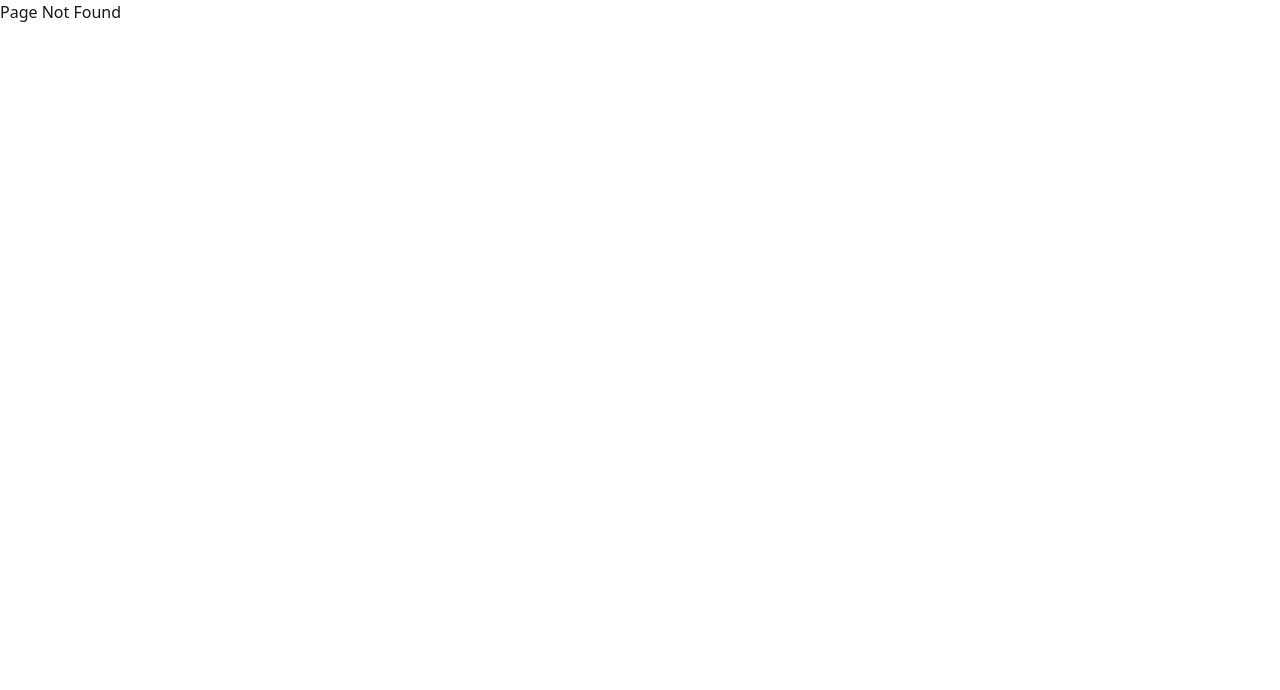
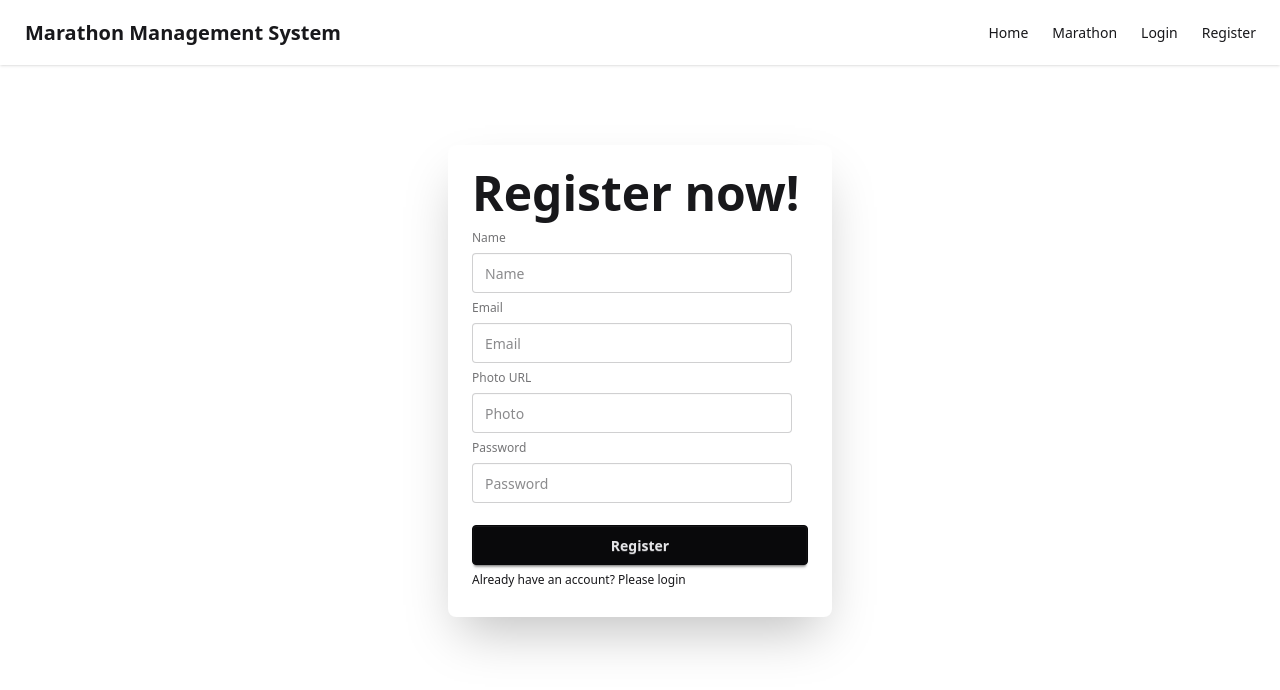
Before and after one commit to AAzizshishir/marathon-management-system, a React (Vite) app: page /register in a window 1280 px wide. Before the commit this address had no page. Shown: the top 690 px of the page. Built offline with nearby package versions, Linux system fonts and the light colour scheme.

Commit message:
added login and register page

```diff
--- /dev/null
+++ b/src/pages/login/Login.jsx
@@ -0,0 +1,23 @@
+import { Link } from "react-router";
+
+const Login = () => {
+  return (
+    <div className="card bg-base-100 w-full mx-auto my-20 max-w-sm shrink-0 shadow-2xl">
+      <div className="card-body">
+        <h1 className="text-5xl font-bold">Login now!</h1>
+        <form className="fieldset">
+          <label className="label">Email</label>
+          <input type="email" className="input" placeholder="Email" />
+          <label className="label">Password</label>
+          <input type="password" className="input" placeholder="Password" />
+          <button className="btn btn-neutral mt-4">Register</button>
+          <p>
+            Don't have an account? <Link to={"/register"}>Please Register</Link>
+          </p>
+        </form>
+      </div>
+    </div>
+  );
+};
+
+export default Login;
--- /dev/null
+++ b/src/pages/register/Register.jsx
@@ -0,0 +1,27 @@
+import { Link } from "react-router";
+
+const Register = () => {
+  return (
+    <div className="card bg-base-100 w-full mx-auto my-20 max-w-sm shrink-0 shadow-2xl">
+      <div className="card-body">
+        <h1 className="text-5xl font-bold">Register now!</h1>
+        <form className="fieldset">
+          <label className="label">Name</label>
+          <input type="text" className="input" placeholder="Name" />
+          <label className="label">Email</label>
+          <input type="email" className="input" placeholder="Email" />
+          <label className="label">Photo URL</label>
+          <input type="url" className="input" placeholder="Photo" />
+          <label className="label">Password</label>
+          <input type="password" className="input" placeholder="Password" />
+          <button className="btn btn-neutral mt-4">Register</button>
+          <p>
+            Already have an account? <Link to={"/login"}>Please login</Link>
+          </p>
+        </form>
+      </div>
+    </div>
+  );
+};
+
+export default Register;
--- a/src/routes.jsx
+++ b/src/routes.jsx
@@ -2,6 +2,8 @@ import { createBrowserRouter } from "react-router";
 import Root from "./rootLayout/Root";
 import Home from "./pages/home/Home";
 import ErrorPage from "./pages/errorPage/ErrorPage";
+import Register from "./pages/register/Register";
+import Login from "./pages/login/Login";
 
 const routes = createBrowserRouter([
   {
@@ -13,6 +15,14 @@ const routes = createBrowserRouter([
         index: true,
         Component: Home,
       },
+      {
+        path: "register",
+        Component: Register,
+      },
+      {
+        path: "login",
+        Component: Login,
+      },
     ],
   },
 ]);
```
